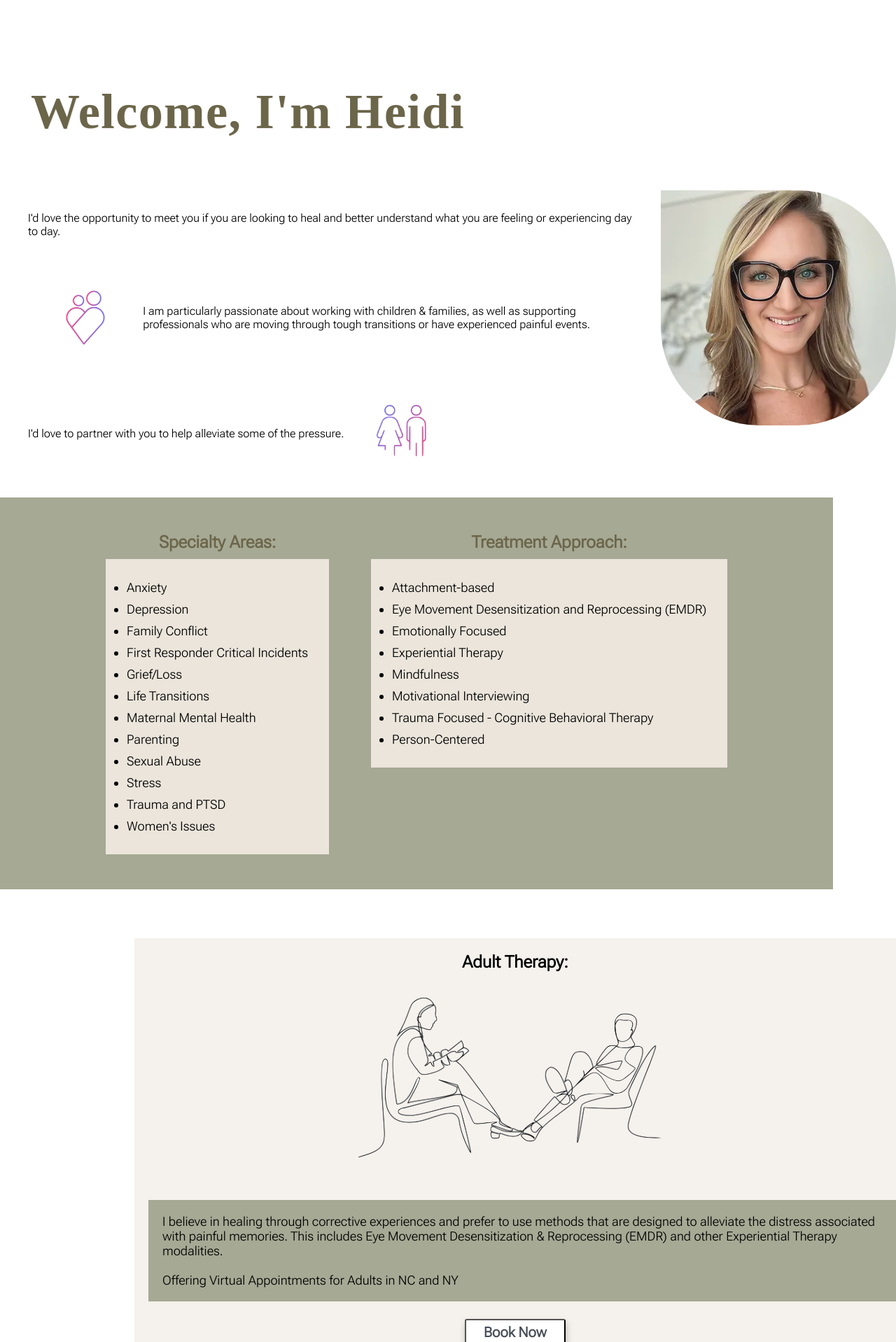
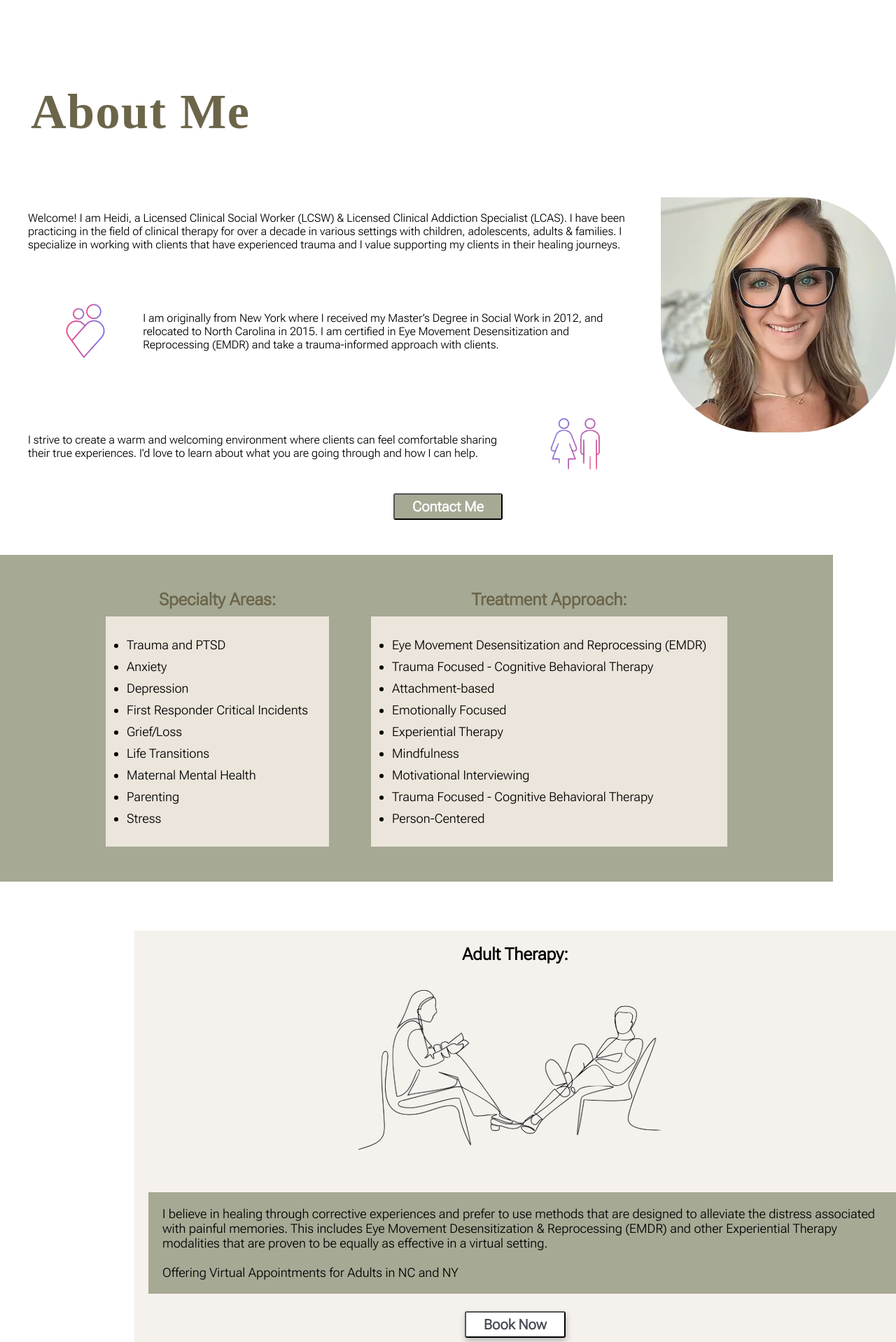
Before and after one commit to Dabbett/Esparrago, a React (Vite) app: page / in a window 1280 px wide. Shown: the part 560-2478 px from the top of the page at 70% size. Built offline with nearby package versions, Linux system fonts and the light colour scheme; a web font is replaced by a local one.

Commit message:
chnage per client request

```diff
--- a/src/components/About/About.jsx
+++ b/src/components/About/About.jsx
@@ -9,15 +9,18 @@ export const About = () => {
   return (
     <section className={styles.about} id="About">
       <div className={styles.content}>
-        <h2 className={styles.announcement}>Welcome, I'm Heidi</h2>
+        <h2 className={styles.announcement}>About Me</h2>
       </div>
       <div className={styles.content}>
         <ul className={styles.bio}>
           <li className={styles.blurb}>
             <p className={styles.item}>
-              I'd love the opportunity to meet you if you are looking to heal
-              and better understand what you are feeling or experiencing day to
-              day.
+              Welcome! I am Heidi, a Licensed Clinical Social Worker (LCSW) &
+              Licensed Clinical Addiction Specialist (LCAS). I have been
+              practicing in the field of clinical therapy for over a decade in
+              various settings with children, adolescents, adults & families. I
+              specialize in working with clients that have experienced trauma
+              and I value supporting my clients in their healing journeys.
             </p>
           </li>
           <li className={styles.blurb}>
@@ -27,15 +30,17 @@ export const About = () => {
               alt="family icon"
             />
             <p className={styles.item}>
-              I am particularly passionate about working with children &
-              families, as well as supporting professionals who are moving
-              through tough transitions or have experienced painful events.
+              I am originally from New York where I received my Master’s Degree
+              in Social Work in 2012, and relocated to North Carolina in 2015. I
+              am certified in Eye Movement Desensitization and Reprocessing
+              (EMDR) and take a trauma-informed approach with clients.
             </p>
           </li>
           <li className={styles.blurb}>
             <p className={styles.item}>
-              I'd love to partner with you to help alleviate some of the
-              pressure.
+              I strive to create a warm and welcoming environment where clients
+              can feel comfortable sharing their true experiences. I'd love to
+              learn about what you are going through and how I can help.
             </p>
             <img
               src={getImageUrl("about/partner.png")}
@@ -43,22 +48,6 @@ export const About = () => {
               alt="partner icon"
             />
           </li>
-          {/* <li className={styles.blurb}>
-            I believe in trauma treatment & healing through corrective
-            experiences. I prefer to use methods designed to alleviate the
-            distress associated with painful memories. This includes Eye
-            Movement Desensitization & Reprocessing (EMDR), Experiential
-            Therapy, and Psychodrama. I can help you understand your present
-            experiences & help create a plan for healing.
-          </li>
-          <li className={styles.blurb}>
-            I am here to help normalize the experiences you may be having as a
-            result of what you have been through. I enjoy educating throughout
-            this process because I believe that increased understanding in
-            itself can provide a ton of relief. I'm happy to answer ANY
-            questions you might have. I'd love to learn about what you are going
-            through and how I can help. Let's get started...
-          </li> */}
         </ul>
         <img
           src={getImageUrl("about/headshot.jpg")}
@@ -66,6 +55,14 @@ export const About = () => {
           alt="Headshot"
         />
       </div>
+      <div className={styles.button}>
+
+          <a href="/ContactPage">
+            <button className={styles.contactMe} id="contactMeButton">
+              Contact Me
+            </button>
+          </a>
+      </div>
     </section>
   );
 };
--- a/src/components/About/About.module.css
+++ b/src/components/About/About.module.css
@@ -4,7 +4,6 @@
 .about {
     z-index: 1;
     padding-bottom: 30px;
-
 }
 
 .announcement {
@@ -45,9 +44,36 @@
 .content {
     display: flex;
     flex-direction: row;
+    align-content: center;
     align-items: center;
+}
+.button {
+    display: flex;
+  flex-direction: column;
+  align-items: center;
+  justify-content: center;
+}
+.contactMe{
+    align-self: center;
+    background-color: var(--color-secondary);
+    color: white;
+    align-self: center;
+    margin: 5px;
+    font-size: 20px;
+    font-weight: 600;
+    padding: 5px 25px;
+    border-radius: 3px;
+    font-family: var(--font-roboto);
+    cursor: pointer;
+    margin-bottom: 20px;
 
 }
+
+.contactMe:hover {
+    background-color: var(--color-bg-tertiary);
+
+}
+
 
 .aboutImage {
     width: 35%;
--- a/src/components/Adult/Adult.jsx
+++ b/src/components/Adult/Adult.jsx
@@ -15,7 +15,8 @@ export const Adult = () => {
         I believe in healing through corrective experiences and prefer to use
         methods that are designed to alleviate the distress associated with
         painful memories. This includes Eye Movement Desensitization &
-        Reprocessing (EMDR) and other Experiential Therapy modalities.
+        Reprocessing (EMDR) and other Experiential Therapy modalities that are
+        proven to be equally as effective in a virtual setting.
         <br />
         <br />
         Offering Virtual Appointments for Adults in NC and NY
--- a/src/components/Pediatric/Pediatric.jsx
+++ b/src/components/Pediatric/Pediatric.jsx
@@ -12,13 +12,14 @@ export const Pediatric = () => {
         alt="child in therapy"
       />
       <p className={styles.pedP}>
-        I believe in healing through corrective experiences and prefer to use
-        methods that are designed to alleviate the distress associated with
-        painful memories. This includes Eye Movement Desensitization &
-        Reprocessing (EMDR) and other Experiential Therapy modalities.
+        The first step in healing for children is creating a safe, comfortable,
+        and fun environment where kids are able to show up and be their true
+        selves. I believe in taking time to build rapport and a trusting
+        therapeutic relationship that can be the foundation for authenticity,
+        emotional vulnerability, and longterm healing.
         <br />
         <br />
-        Offering kids In-person Appointments only - Wilmington, NC.
+        Offering In-person Appointments for children only - Wilmington, NC.
       </p>
       <a href="https://parentlikeitmatters.clientsecure.me/">
         <button className={styles.bookNow} id="childButton">
--- a/src/components/Specialties/Specialties.jsx
+++ b/src/components/Specialties/Specialties.jsx
@@ -9,25 +9,23 @@ export const Specialties = () => {
         <div className={styles.specialtySection}>
           <h3 className={styles.title}>Specialty Areas:</h3>
           <ul className={styles.specAreas}>
+            <li>Trauma and PTSD</li>
             <li>Anxiety</li>
             <li>Depression</li>
-            <li>Family Conflict</li>
             <li>First Responder Critical Incidents</li>
             <li>Grief/Loss</li>
             <li>Life Transitions</li>
             <li>Maternal Mental Health</li>
             <li>Parenting</li>
-            <li>Sexual Abuse</li>
             <li>Stress</li>
-            <li>Trauma and PTSD</li>
-            <li>Women's Issues</li>
           </ul>
         </div>
         <div className={styles.specialtySection}>
           <h3 className={styles.title}> Treatment Approach:</h3>
           <ul className={styles.specAreas}>
+            <li>Eye Movement Desensitization and Reprocessing (EMDR)</li>
+            <li>Trauma Focused - Cognitive Behavioral Therapy</li>
             <li>Attachment-based</li>
-            <li>Eye Movement Desensitization and Reprocessing (EMDR)</li>
             <li>Emotionally Focused</li>
             <li>Experiential Therapy</li>
             <li>Mindfulness</li>
```
